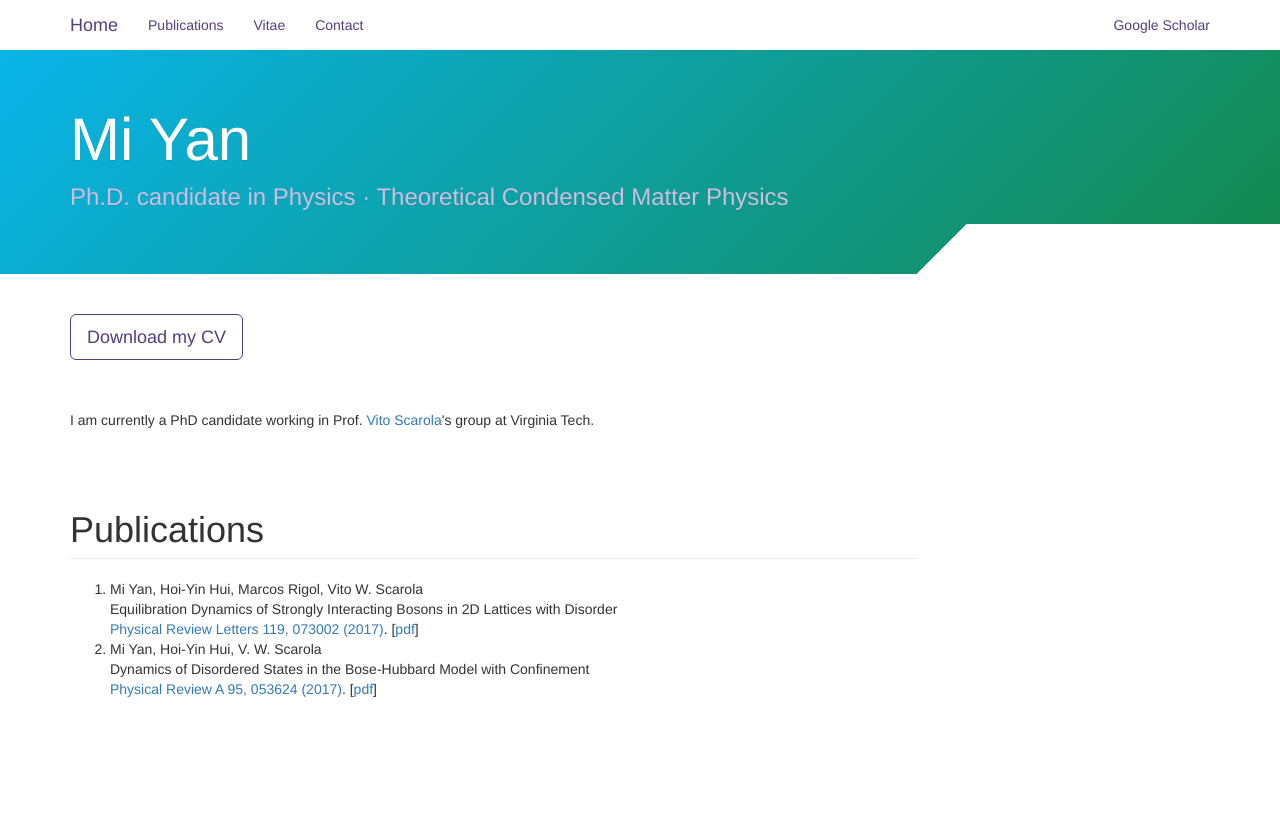
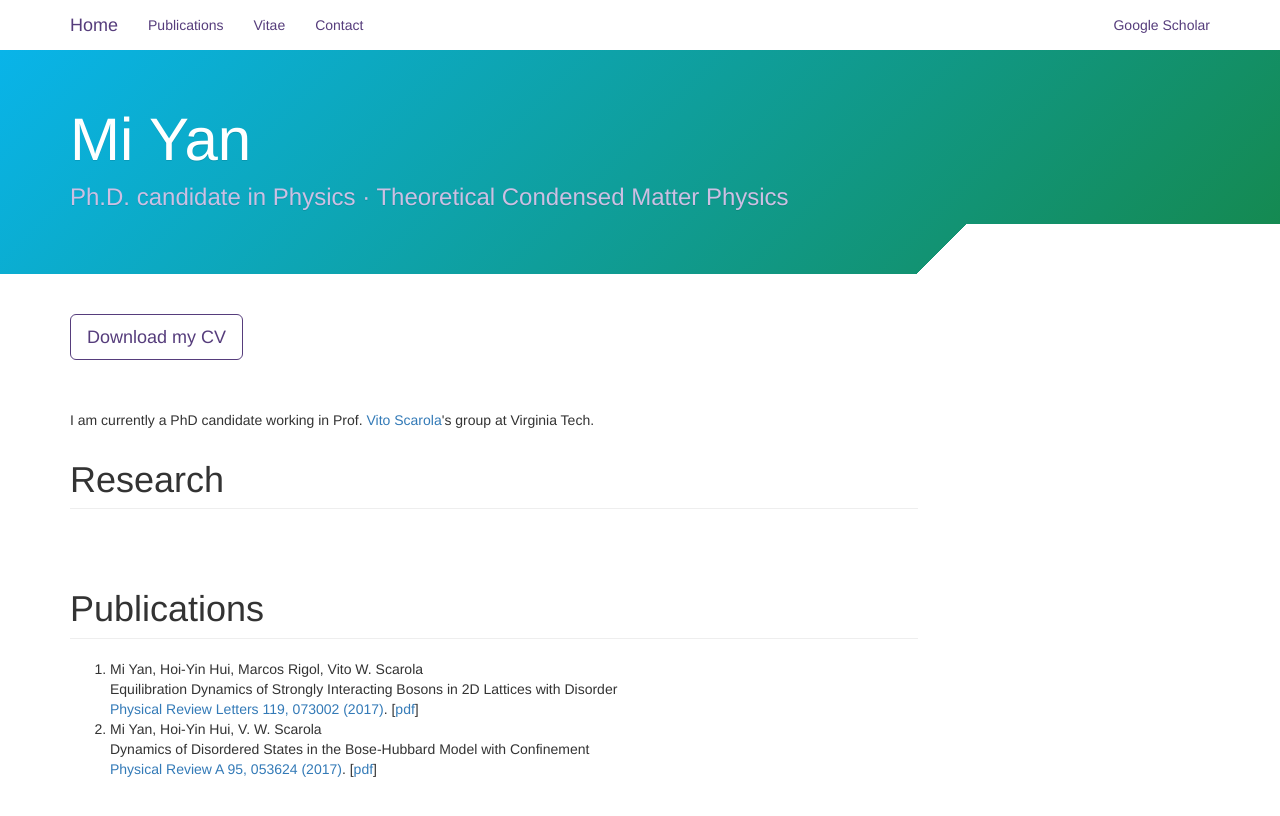
Before and after one commit to yanmi7/yanmi7.github.io, a Jekyll site: the page index.html, which Jekyll copies as it is, in a window 1280 px wide. Shown: the top 816 px of the page. Built offline with Jekyll 4.4.1, drawn with Linux system fonts in a browser that asks for light colours; nearby versions of some CDN libraries.

Commit message:
Add files via upload

```diff
--- a/index.html
+++ b/index.html
@@ -161,8 +161,13 @@ isHome: true
 
 </section> -->
 
+<section class="bs-docs-section">
+  <h1 id="Refereed" class="page-header">Research</h1>
 
 </section>
+
+
+
 <section class="bs-docs-section">
   <h1 id="Refereed" class="page-header">Publications</h1>
     <ol>
```
